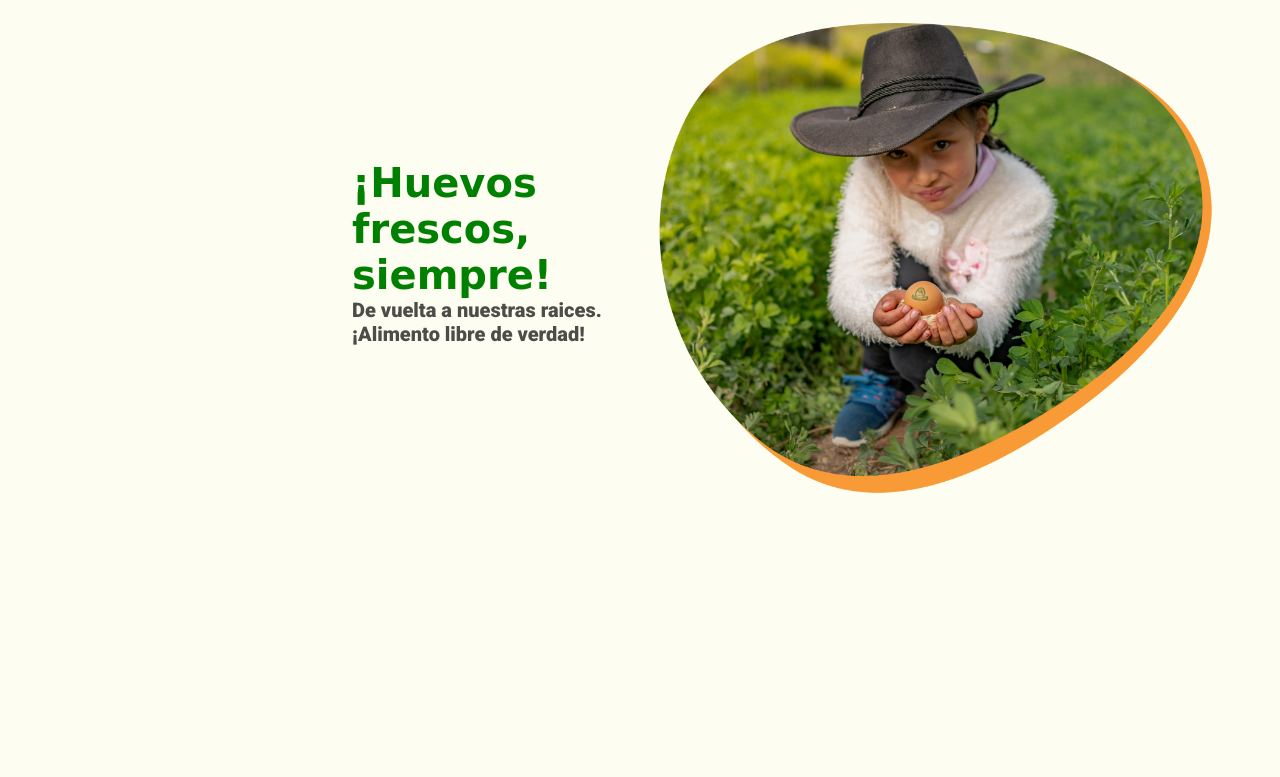
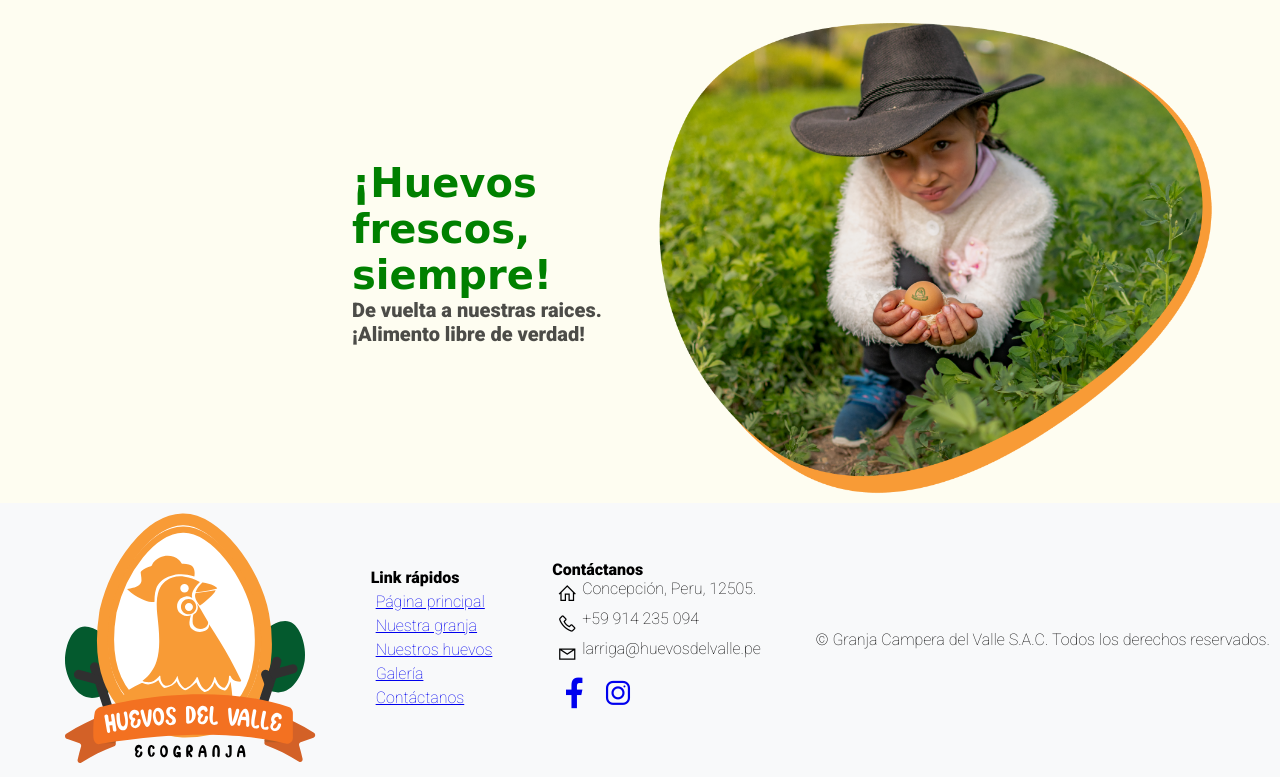
Before and after one commit to MatMoon01/Grupo_20, a plain HTML site: page index.html in a window 1280 px wide. Shown: the part 1420-2197 px from the top of the page. Before the commit the page ends 1923 px from the top, so only its background shows below. Drawn offline with nearby package versions, Linux system fonts and the light colour scheme.

Commit message:
Agrego footer

```diff
--- a/index.html
+++ b/index.html
@@ -4,6 +4,7 @@
 		<meta charset="UTF-8" />
 		<meta name="viewport" content="width=device-width, initial-scale=1.0" />
 		<link rel="stylesheet" href="./style.css" />
+		<link rel="stylesheet" href="https://maxst.icons8.com/vue-static/landings/line-awesome/line-awesome/1.3.0/css/line-awesome.min.css">
 		<title>Huevos del Valle: Eco Granja</title>
 	</head>
 	<body>
@@ -73,6 +74,34 @@
 		<section class="nuestros-valores"></section>
 		<section class="galeria"></section>
 		<section class="gallinas-libres"></section>
-		<footer></footer>
+		<footer>
+			<div class="img-footer"> </div>
+			<div class="log.footer"><img src="./assets/Logo Huevos del Valle ecogranja.svg" alt=""></div>
+			<div class="links">
+				<h4>Link rápidos</h4>
+				<ul>
+					<li><a href="#header">Página principal</a></li>
+					<li><a href="#valores">Nuestra granja</a></li>
+					<li><a href="#huevos">Nuestros huevos</a></li>
+					<li><a href="#granja">Galería</a></li>
+					<li><a href="#contact">Contáctanos</a></li>
+				</ul>
+
+			</div>
+			 <div class="contact-footer">
+				<h4>Contáctanos</h4>
+				<ul>
+					<li><i class="las la-home"></i>Concepción, Peru, 12505.</li>
+					<li><i class="las la-phone"></i><a href="#"></a>+59 914 235 094</li>
+					<li><i class="las la-envelope"></i><a href="#"></a>larriga@huevosdelvalle.pe</li>
+
+				</ul>
+				<div class="redes">
+					<a href="https://es-la.facebook.com/" target="_blank"><i class="lab la-facebook-f"></i></a>
+					<a href="https://www.instagram.com/accounts/emailsignup/" target="_blank"><i class="lab la-instagram"></i></a>
+				</div>
+			 </div>
+			 <p class="copy-r">© Granja Campera del Valle S.A.C. Todos los derechos reservados.</p>
+		</footer>
 	</body>
 </html>
--- a/style.css
+++ b/style.css
@@ -114,15 +114,67 @@ button {
     font-family: 'Roboto', sans-serif;
     font-size: 40px;
     font-weight: bold;
-    background-color: #fa783c; /* Color de fondo normal */
-    color: rgb(255, 255, 255); /* Color del texto normal */
-    padding: 10px 20px; /* Ajusta el padding según sea necesario */
+    background-color: #fa783c;
+    color: rgb(255, 255, 255);
+    padding: 10px 20px;
     border: none;
-    border-radius: 7px; /* Bordes redondeados */
+    border-radius: 7px;
     cursor: pointer;
-    transition: background-color 0.3s; /* Efecto de transición al pasar el mouse */
+    transition: background-color 0.3s;
   }
 
   button:hover {
-    background-color: #bb592c; /* Nuevo color de fondo al pasar el mouse */
+    background-color: #bb592c;
   }
+
+  /* footer */
+
+footer {
+	background-image: url('./assets/Gallinas_libres\ \(1\).png');
+	  background-size: contain;
+	  background-position: center;
+	  background-repeat: no-repeat;
+	background-position:tops    ;
+  }
+
+  footer {
+	font-family: 'Roboto', sans-serif;
+	display: flex;
+	justify-content: space-between;
+	align-items: center;
+	padding: 10px;
+	background-color: #f8f9fa;
+  }
+
+
+
+
+  .contact-footer > ul > li {
+	display: flex;
+	align-content:space-between;
+	cursor: pointer;
+  }
+
+  .contact-footer > ul > li > i  {
+	display: flex;
+	font-size: 20px;
+	margin: 5px;
+	align-items: baseline;
+  }
+
+  .redes {
+	font-size: 35px;
+	margin: 5px;
+  }
+
+  .links > ul > li {
+	display: flex;
+	margin: 5px;
+
+  }
+
+  footer > div > img{
+	height: 250px;
+	align-items: end;
+	margin: 0px;
+  }
```
